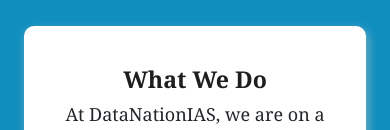
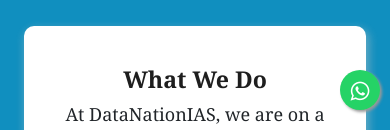
Before and after one commit to victoryohanna/datanationais, a React (Create React App) app: page / in a window 390 px wide. Shown: the part 714-844 px from the top of the page. Built offline with nearby package versions, Linux system fonts and the light colour scheme.

Commit message:
add WhatsApp chat

```diff
--- a/public/index.html
+++ b/public/index.html
@@ -26,6 +26,8 @@
       work correctly both with client-side routing and a non-root public URL.
       Learn how to configure a non-root public URL by running `npm run build`.
     -->
+    <link rel="stylesheet" href="https://maxcdn.bootstrapcdn.com/font-awesome/4.5.0/css/font-awesome.min.css">
+
     <title>DataNationaIAS</title>
   </head>
   <body>
@@ -41,5 +43,6 @@
       To begin the development, run `npm start` or `yarn start`.
       To create a production bundle, use `npm run build` or `yarn build`.
     -->
+
   </body>
 </html>
--- a/src/App.js
+++ b/src/App.js
@@ -38,6 +38,14 @@
   return (
     <div className="App">
       <RouterProvider router={router} />
+      <a
+        href="https://wa.me/2348134552628"
+        className="whatsapp_float"
+        target="_blank"
+        rel="noopener noreferrer"
+      >
+        <i className="fa fa-whatsapp whatsapp-icon"></i>
+      </a>
     </div>
   );
 }
--- a/src/index.css
+++ b/src/index.css
@@ -12,3 +12,38 @@
   font-family: source-code-pro, Menlo, Monaco, Consolas, 'Courier New',
     monospace;
 }
+
+ /* for desktop */
+ .whatsapp_float {
+   position: fixed;
+   width: 60px;
+   height: 60px;
+   bottom: 40px;
+   right: 40px;
+   background-color: #25d366;
+   color: #FFF;
+   border-radius: 50px;
+   text-align: center;
+   font-size: 30px;
+   box-shadow: 2px 2px 3px #999;
+   z-index: 100;
+ }
+
+ .whatsapp-icon {
+   margin-top: 16px;
+ }
+
+ /* for mobile */
+ @media screen and (max-width: 767px) {
+   .whatsapp-icon {
+     margin-top: 10px;
+   }
+
+   .whatsapp_float {
+     width: 40px;
+     height: 40px;
+     bottom: 20px;
+     right: 10px;
+     font-size: 22px;
+   }
+ }
```
Also changed, not shown: src/components/header.jsx (+0 -9 lines).
